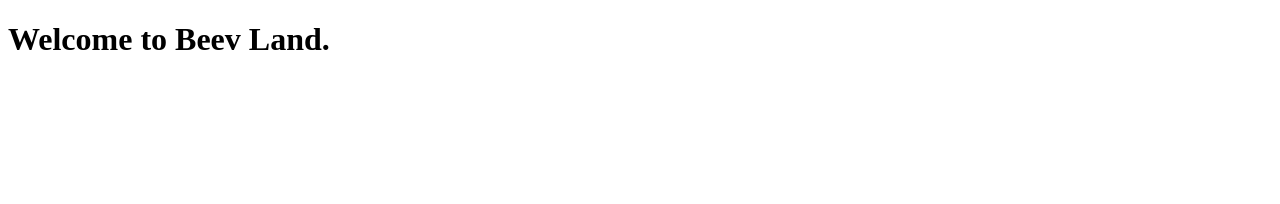
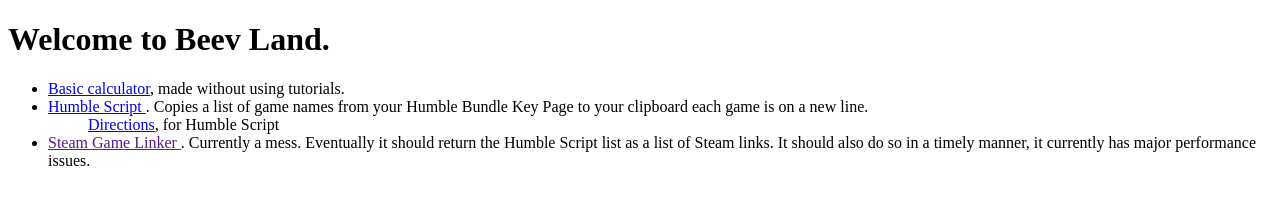
Before and after one commit to BeevMan/BeevMan.github.io, a plain HTML site: page index.html in a window 1280 px wide. Drawn offline with Linux system fonts and the light colour scheme.

Commit message:
Add files via upload

```diff
--- a/index.html
+++ b/index.html
@@ -6,6 +6,12 @@
   </head>
   <body>
     <h1>Welcome to Beev Land.</h1>
+	<ul>
+	<li> <a href="https://beevman.github.io/Lamulator/">Basic calculator</a>, made without using tutorials.</li>
+	<li> <a href="https://github.com/BeevMan/steam-game-linker/blob/master/scripts/hbKeyPgNameLister.js">Humble Script </a>.  Copies a list of game names from your Humble Bundle Key Page to your clipboard each game is on a new line.</li>
+	  <ul><a href="https://github.com/BeevMan/steam-game-linker/blob/master/scripts/hbKeyPgNameLister.js">Directions</a>, for Humble Script</ul>
+	<li> <a href=""> Steam Game Linker </a>.  Currently a mess.  Eventually it should return the Humble Script list as a list of Steam links.  It should also do so in a timely manner, it currently has major performance issues.</li>
+	</ul>
   </body>
 
 </html>
```
